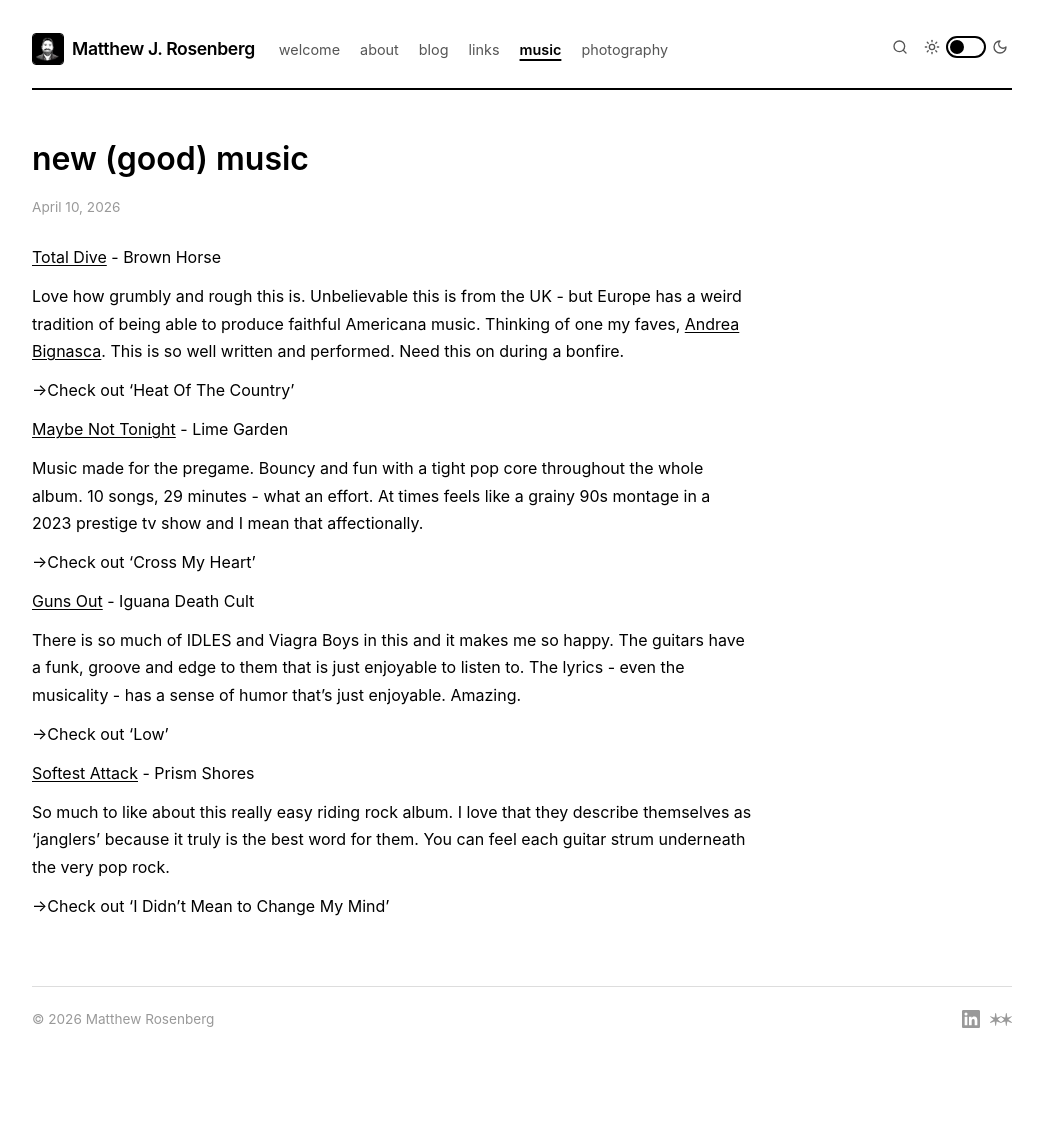
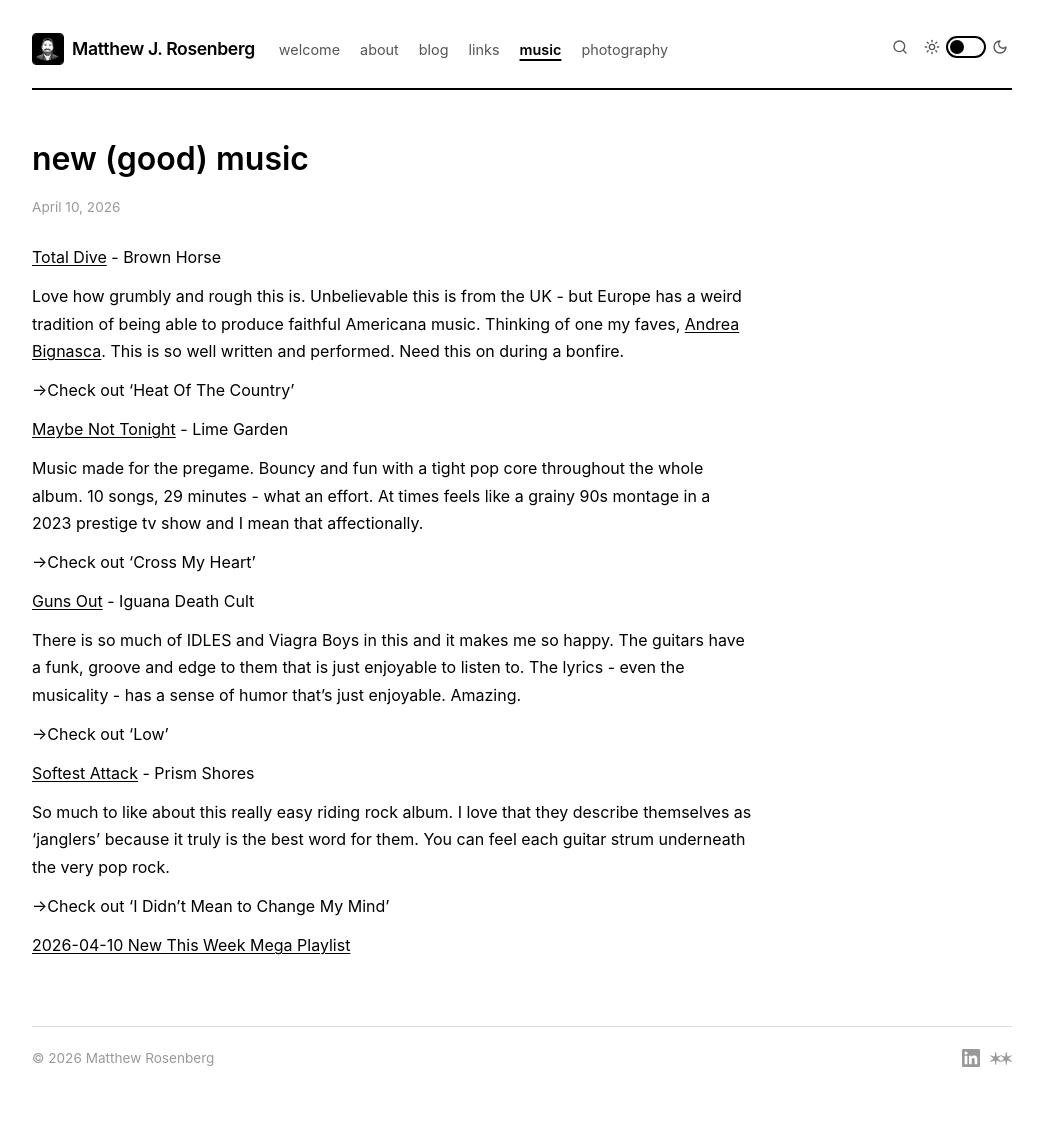
Before and after one commit to mattjrosenberg/mattjrosenberg.com, a Jekyll site: the page built from _posts/2026-04-10-new-good-music.md, in a window 1280 px wide. Shown: the whole page, without its empty margins (118-1161 px from the left). Built offline with Jekyll 4.4.1, drawn with Linux system fonts in a browser that asks for light colours; a script that is not in the unit is left out; before the commit the page ends 1095 px from its top, so only the background shows below that.

Commit message:
Add weekly Spotify playlist link to Apr 10 music post
Co-Authored-By: Claude Sonnet 4.6 <noreply@anthropic.com>

```diff
--- a/_posts/2026-04-10-new-good-music.md
+++ b/_posts/2026-04-10-new-good-music.md
@@ -28,3 +28,5 @@ There is so much of [[IDLES]] and [[Viagra Boys]] in this and it makes me so hap
 So much to like about this really easy riding rock album. I love that they describe themselves as 'janglers' because it truly is the best word for them. You can feel each guitar strum underneath the very pop rock.
 
 →Check out 'I Didn't Mean to Change My Mind'
+
+[2026-04-10 New This Week Mega Playlist](https://open.spotify.com/playlist/4FYYAVvN5ikIWUCQv2AKAp?si=070084dc55e7452e)
```
